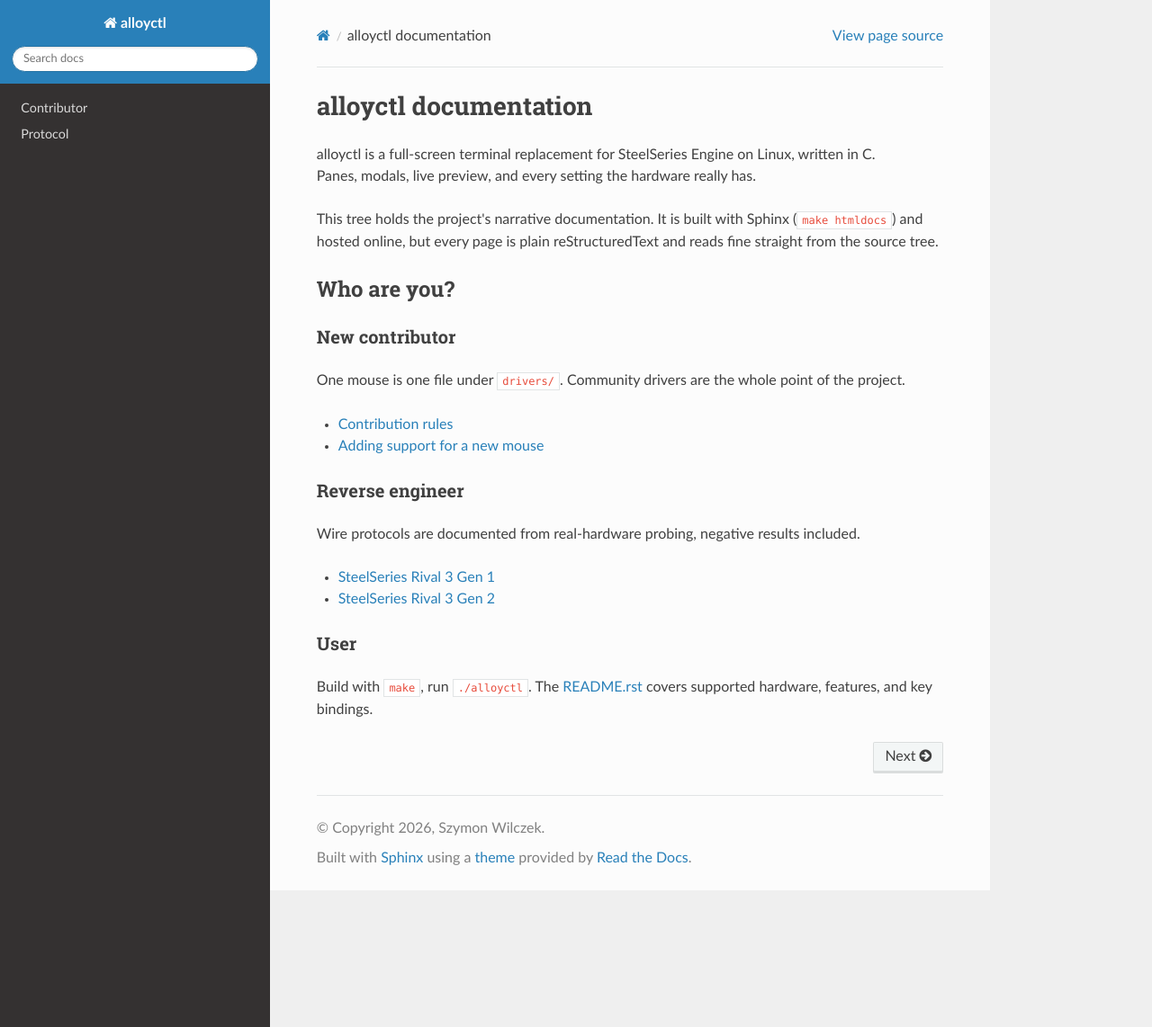
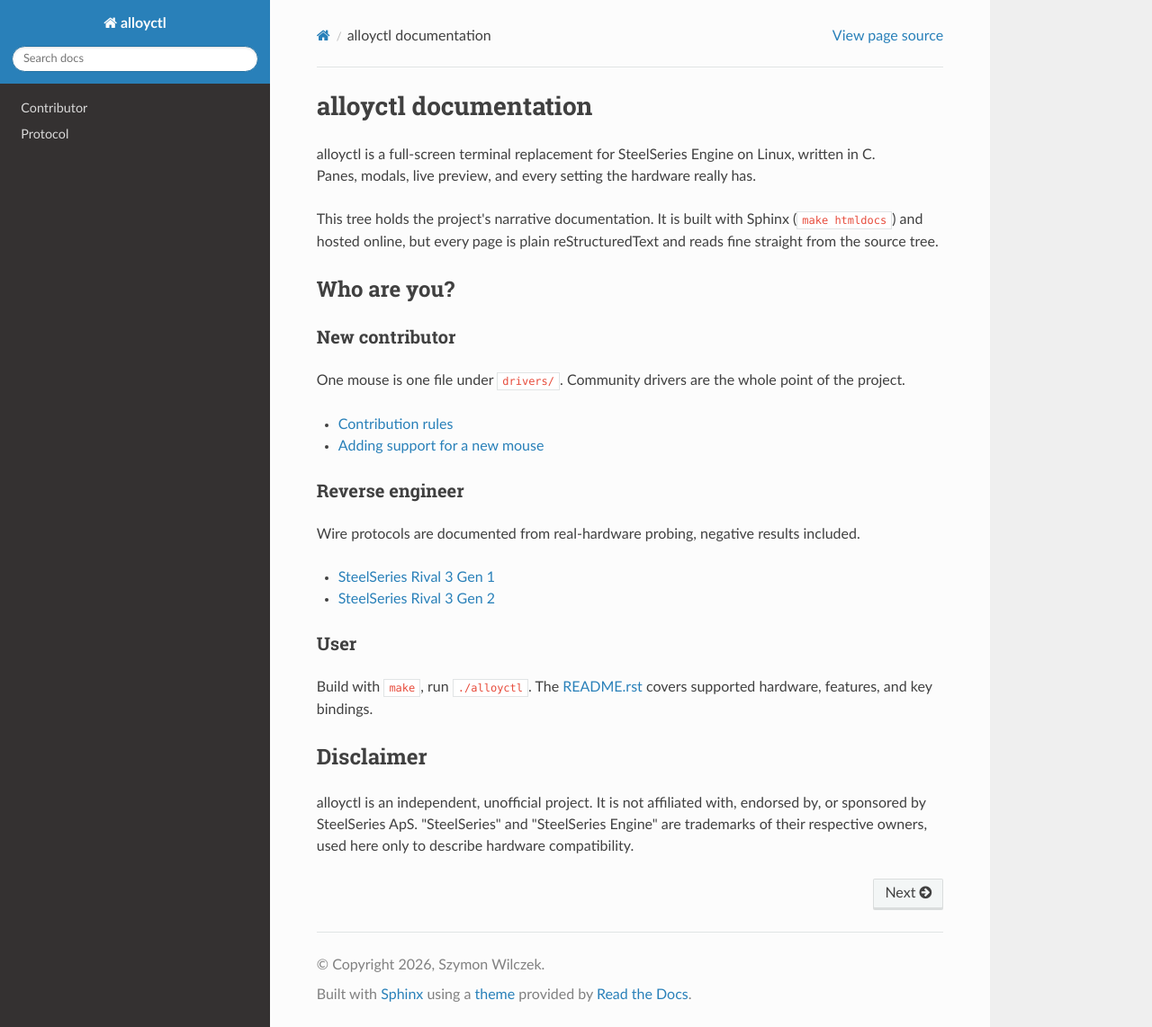
Before and after one commit to szymonwilczek/alloyctl, a Sphinx documentation site: the page built from Documentation/index.rst, in a window 1280 px wide and 1142 px high. Shown: the whole window at 90% size. Built offline with Sphinx 7.4.7 and the Read the Docs theme 3.1.0, drawn with Linux system fonts in a browser that asks for light colours.

Commit message:
docs: add trademark non-affiliation disclaimer
Project describes itself as a replacement for SteelSeries Engine and
names SteelSeries hardware throughout. State plainly that this is an
independent, unofficial project and that the marks belong to their owner,
so the nominative references cannot be read as affiliation or endorsement.

Placed at the foot of the README and the documentation landing page.

Signed-off-by: Szymon Wilczek <swilczek.lx@gmail.com>

```diff
--- a/Documentation/index.rst
+++ b/Documentation/index.rst
@@ -45,3 +45,11 @@
 
    contributor/index
    protocol/index
+
+Disclaimer
+==========
+
+alloyctl is an independent, unofficial project. It is not affiliated with,
+endorsed by, or sponsored by SteelSeries ApS. "SteelSeries" and "SteelSeries
+Engine" are trademarks of their respective owners, used here only to describe
+hardware compatibility.
```
Also changed, not shown: README.rst (+8 -0 lines).
